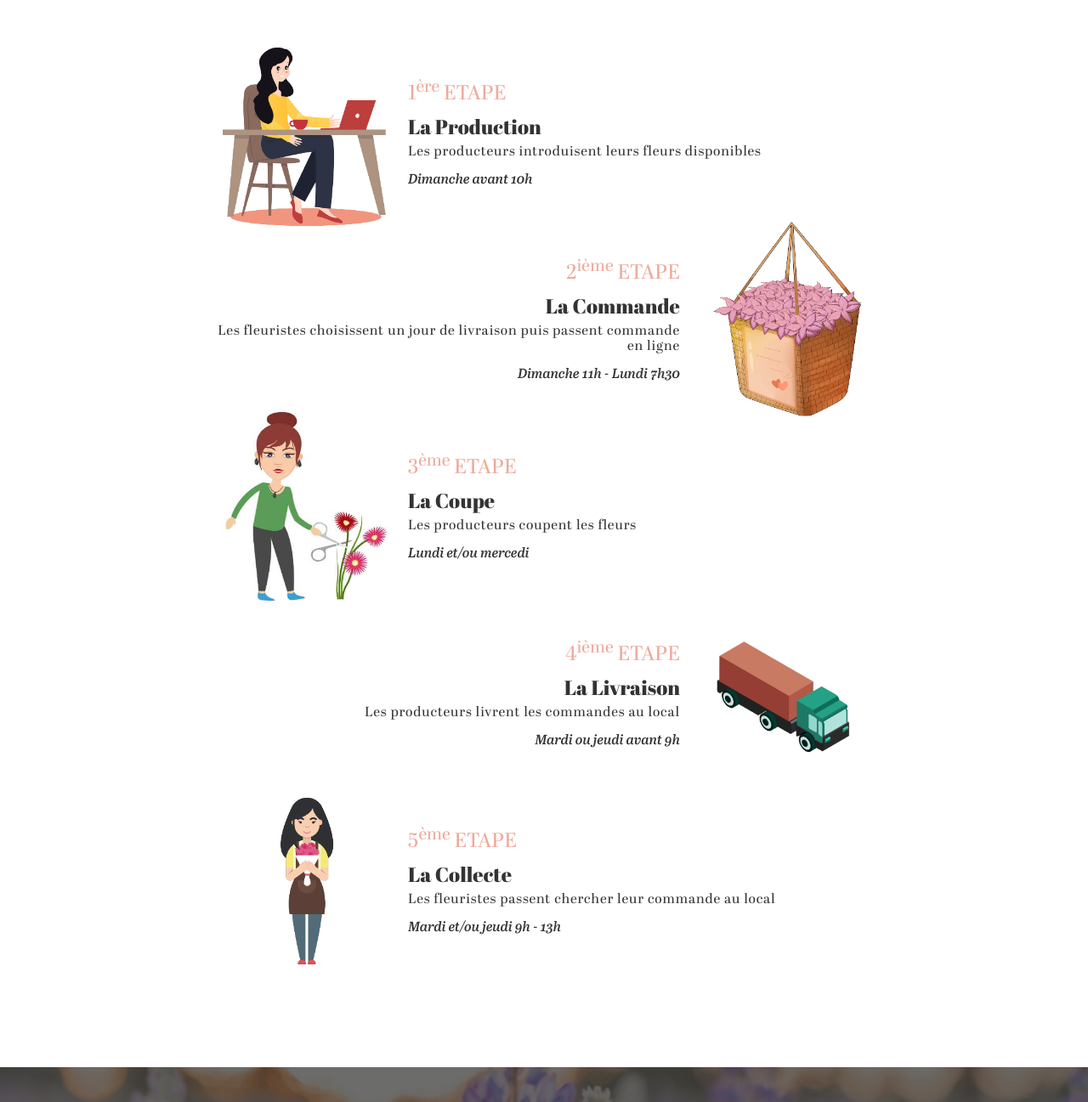
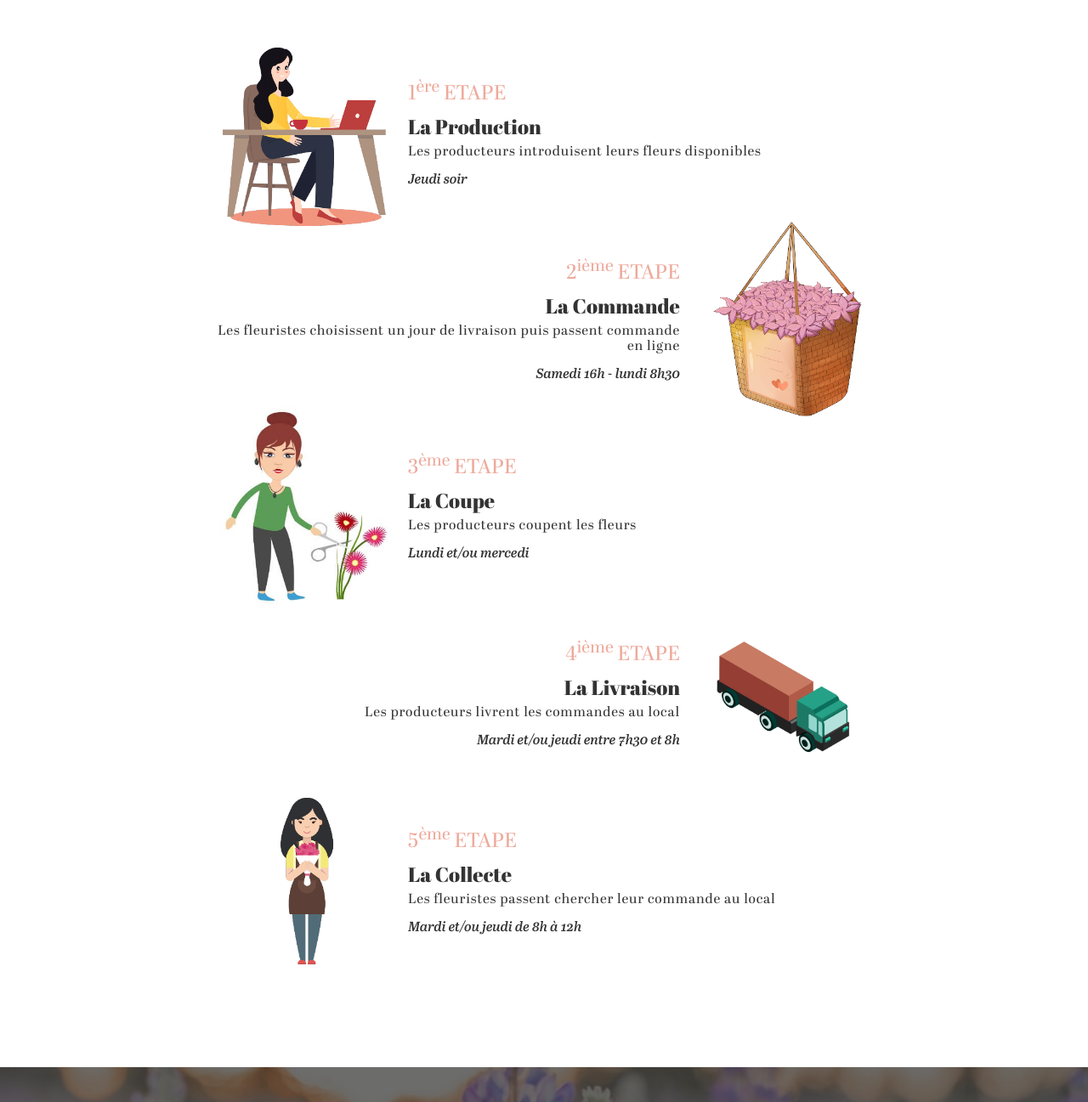
Before and after one commit to katerinaliub/mariepoppies, a website: page index.html in a window 1280 px wide. Shown: the part 1988-3285 px from the top of the page at 85% size. Drawn offline with nearby package versions, Linux system fonts and the light colour scheme; some packages are replaced by stand-ins of ours; a script that the page names is missing.

Commit message:
change how it works working hours

```diff
--- a/index.html
+++ b/index.html
@@ -111,7 +111,7 @@
                             <p class="hiw__step">1<sup>ère</sup> ETAPE</p>
                             <p class="hiw__title">La Production</p>
                             <p class="hiw__description">Les producteurs introduisent leurs fleurs disponibles</p>
-                            <p class="hiw__hours">Dimanche avant 10h</p>
+                            <p class="hiw__hours">Jeudi soir</p>
                         </div>
 <!--                        <div class="hiw__bg-number">01</div>-->
                     </div>
@@ -124,7 +124,7 @@
                             <p class="hiw__step">2<sup>ième</sup> ETAPE</p>
                             <p class="hiw__title">La Commande</p>
                             <p class="hiw__description">Les fleuristes choisissent un jour de livraison puis passent commande en ligne</p>
-                            <p class="hiw__hours">Dimanche 11h - Lundi 7h30</p>
+                            <p class="hiw__hours">Samedi 16h - lundi 8h30</p>
                         </div>
 <!--                        <div class="hiw__bg-number">02</div>-->
                     </div>
@@ -150,7 +150,7 @@
                             <p class="hiw__step">4<sup>ième</sup> ETAPE</p>
                             <p class="hiw__title">La Livraison</p>
                             <p class="hiw__description">Les producteurs livrent les commandes au local</p>
-                            <p class="hiw__hours">Mardi ou jeudi avant 9h </p>
+                            <p class="hiw__hours">Mardi et/ou jeudi entre 7h30 et 8h</p>
                         </div>
 <!--                        <div class="hiw__bg-number">04</div>-->
                     </div>
@@ -163,7 +163,7 @@
                             <p class="hiw__step">5<sup>ème</sup> ETAPE</p>
                             <p class="hiw__title">La Collecte</p>
                             <p class="hiw__description">Les fleuristes passent chercher leur commande au local</p>
-                            <p class="hiw__hours">Mardi et/ou jeudi 9h - 13h</p>
+                            <p class="hiw__hours">Mardi et/ou jeudi de 8h à 12h</p>
                         </div>
 <!--                        <div class="hiw__bg-number">05</div>-->
                     </div>
```
